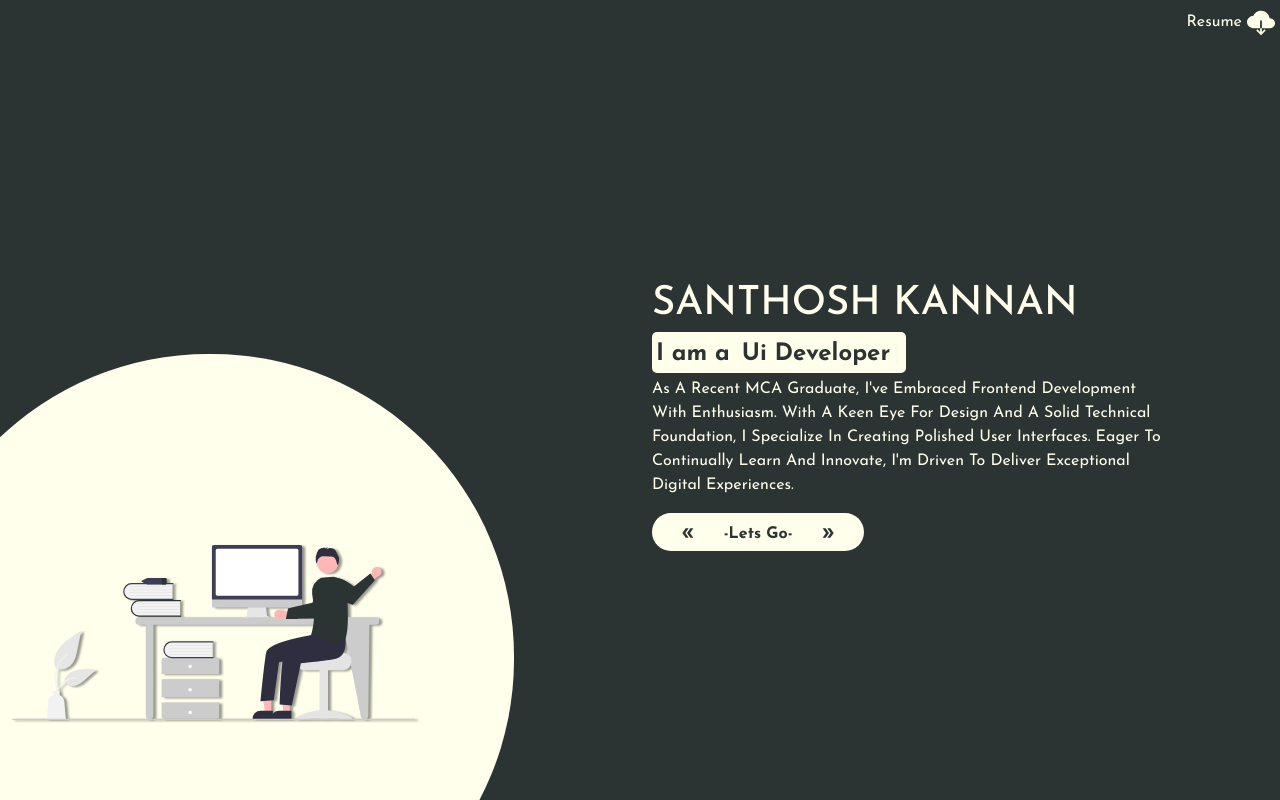
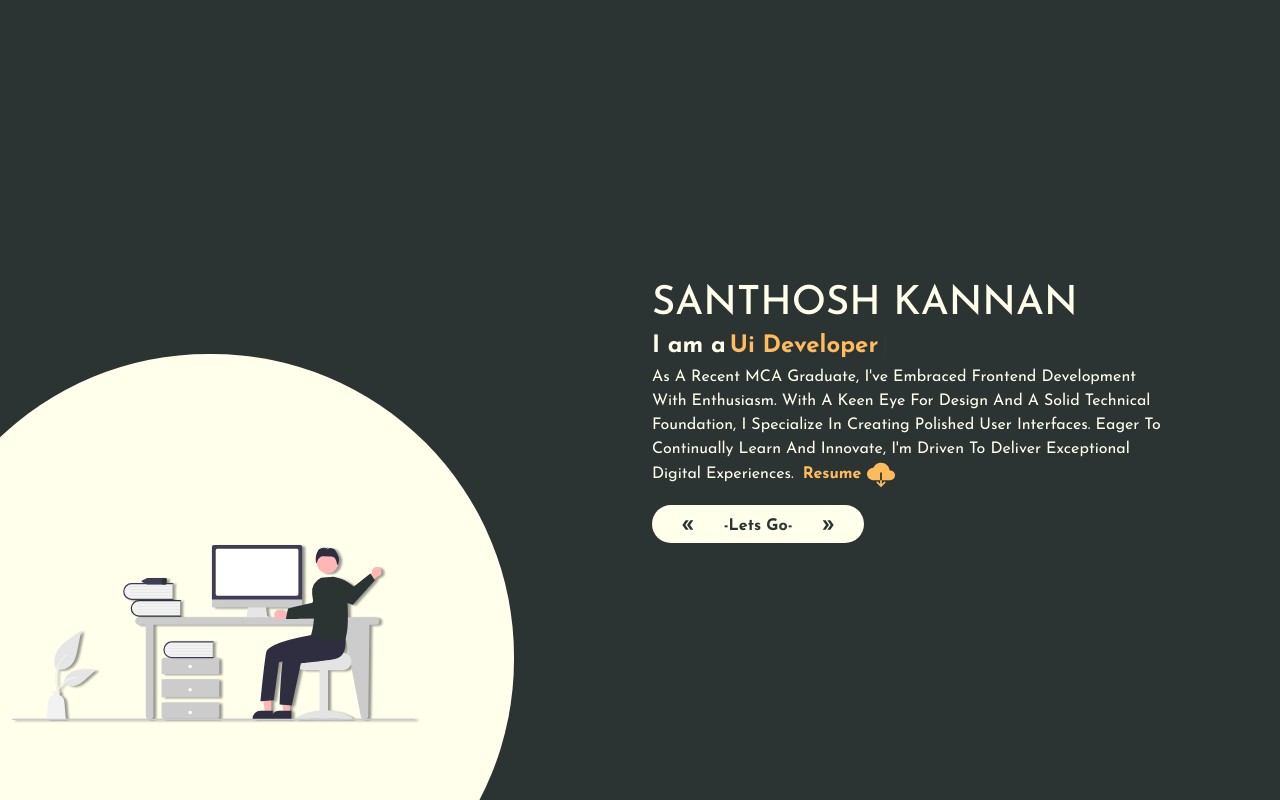
Before and after one commit to Santhosh10661/Portfolio, a React (Create React App) app: page / in a window 1280 px wide. Built offline with nearby package versions, Linux system fonts and the light colour scheme.

Commit message:
resume link placing

```diff
--- a/src/Home.js
+++ b/src/Home.js
@@ -26,24 +26,6 @@ function Home() {
   }
   return (
     <div className="Home row align-items-center">
-      <a
-        className="btn p-1 pt-2 text-capitalize"
-        href={resume}
-        download="SANTHOSH_K_CV.pdf"
-        type="application/pdf"
-        style={{
-          position: "absolute",
-          top: "0",
-          right: "0",
-          // backgroundColor: "#ffffec",
-          // color: "#2c3333",
-          width: "fit-content",
-          color: "#ffffec",
-          borderRadius: "50px",
-        }}
-      >
-        Resume <IoCloudDownloadSharp className="fs-3" />
-      </a>
       <ProImgCont />
       {showImg && <ProfileImg />}
       <div
@@ -54,7 +36,7 @@ function Home() {
         }
         style={{ zIndex: 1 }}
       >
-        <h1 className="m-0 text-uppercase">SANTHOSH KANNAN</h1>
+        <h1 className="m-0">SANTHOSH KANNAN</h1>
 
         <RoleTypeWriter />
 
@@ -63,9 +45,22 @@ function Home() {
           enthusiasm. With a keen eye for design and a solid technical
           foundation, I specialize in creating polished user interfaces. Eager
           to continually learn and innovate, I'm driven to deliver exceptional
-          digital experiences.
+          digital experiences.{" "}
+          <a
+            className="px-1 text-decoration-none fw-bold text-capitalize"
+            href={resume}
+            download="SANTHOSH_K_CV.pdf"
+            type="application/pdf"
+            style={{
+              width: "fit-content",
+              color: "#FFBB5C",
+              textWrap: "nowrap",
+            }}
+          >
+            Resume <IoCloudDownloadSharp className="fs-3" />
+          </a>
         </p>
-        <div className="d-flex align-items-center">
+
         <button
           className="col-6 col-sm-5 btn p-1 pt-2 s fw-bold text-capitalize"
           style={{
@@ -79,24 +74,6 @@ function Home() {
           -lets go-
           <MdDoubleArrow className="mb-1 letGoArrowR" />
         </button>
-          {/* <a
-            className="btn p-1 pt-2 s fw-bold text-capitalize"
-            href={resume}
-            download="SANTHOSH_K_CV.pdf"
-            type="application/pdf"
-            style={{
-              position: "absolute",
-              top: "0",
-              right: "0",
-              // backgroundColor: "#ffffec",
-              // color: "#2c3333",
-              color: "#ffffec",
-              borderRadius: "50px",
-            }}
-          >
-            Resume <IoCloudDownloadSharp className="fs-3" />
-          </a> */}
-        </div>
       </div>
     </div>
   );
--- a/src/ProfileImg.js
+++ b/src/ProfileImg.js
@@ -1,8 +1,6 @@
 import React, { useContext } from "react";
 import "./Css/ProfileImage.css";
 import img from "./svg/undraw_hello_re_3evm.svg";
-import { IoCloudDownloadSharp } from "react-icons/io5";
-import resume from "./certificate/SANTHOSH_K_CV.pdf";
 import DataContext from "./ContextApi/DataContext";
 
 function ProfileImg() {
--- a/src/RoleTypeWriter.js
+++ b/src/RoleTypeWriter.js
@@ -10,17 +10,15 @@ function RoleTypeWriter() {
     <div
       className="d-flex align-items-center my-1"
       style={{
-        backgroundColor: "#ffffec",
-        color: "#2c3333",
-        borderRadius: "5px",
+        color: "#ffffec",
         width: "fit-content",
       }}
     >
-      <h4 className="fw-bolder m-0 p-1 pt-2">I am a </h4>
-      <span className="h4 fw-bolder p-1 pt-2  m-0 mx-1">
+      <h4 className="fw-bolder m-0 ">I am a </h4>
+      <span className="h4 fw-bolder m-0 mx-1" style={{ color: "#FFBB5C" }}>
         <span>{text}</span>
 
-        <Cursor cursorColor="#2c3333" />
+        <Cursor cursorColor="#FFBB5C" />
       </span>
     </div>
   );
```
Lines whose indentation alone changed are shown as unchanged.
